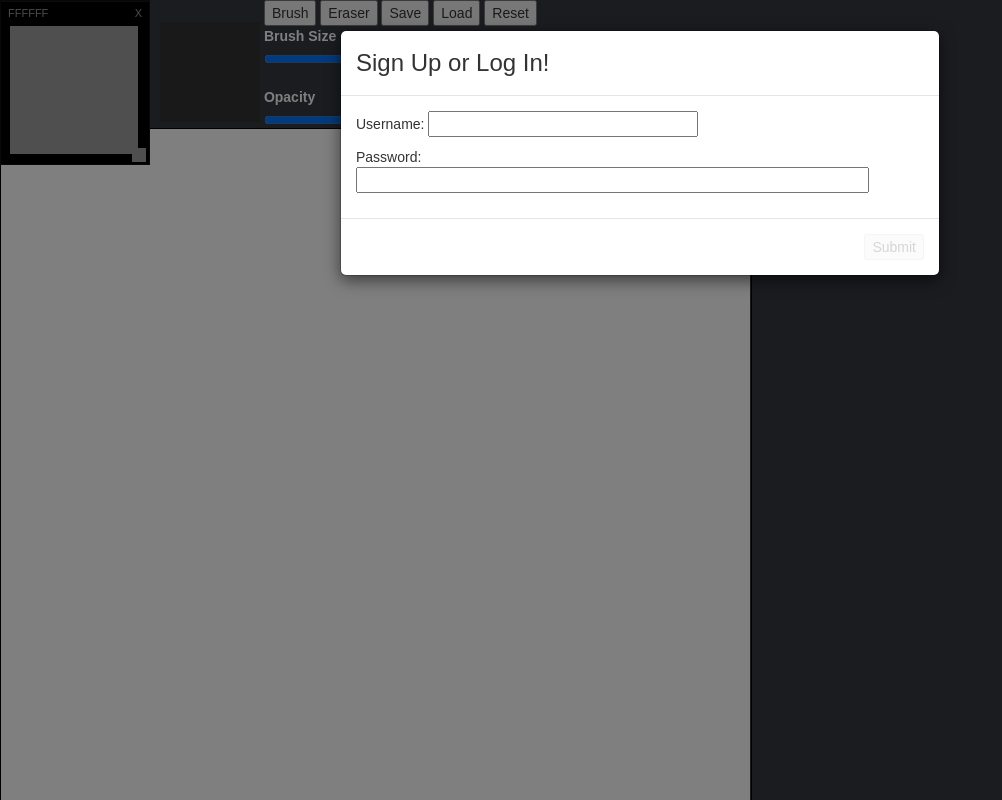
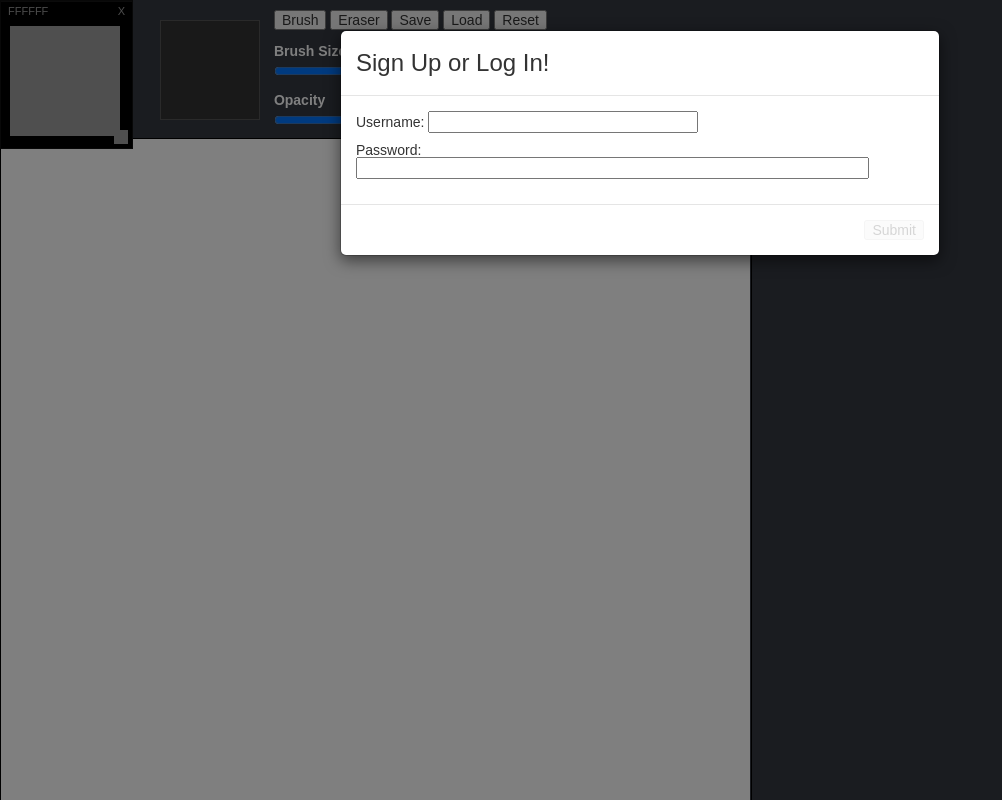
Before and after one commit to YanareKu/Scribble-Squid, a Flask app: page / in a window 1280 px wide. Shown: the whole page, without its empty margins (0-1002 px from the left). Run offline with Flask 2, Linux system fonts and the light colour scheme; some libraries are stand-ins or nearby versions; grey boxes are pictures that could not be loaded.

Commit message:
Small appearance tweaks. Disabled scrolling

```diff
--- a/static/css/styles.css
+++ b/static/css/styles.css
@@ -26,6 +26,8 @@ label {
 body {
 	font-family:Arial,Helvetica,sans-serif;
 	background-color: #343840;
+	line-height: 1;
+	overflow: hidden;
 }
 
 .btn-default{
@@ -53,8 +55,9 @@ input[type="submit"]:disabled{
 	background: #000;
 	padding-bottom: 8px;
 	border: 1px solid #111;
-	WIDTH: 148px;
-	HEIGHT: 155px;
+	height: 139px; width: 131px;
+/*	WIDTH: 148px;
+	HEIGHT: 155px; */
 	Z-INDEX: 100;
 	 box-sizing: content-box;
 	-webkit-box-sizing: content-box;
--- a/templates/index.html
+++ b/templates/index.html
@@ -18,19 +18,20 @@
                 <span id="mHEX">FFFFFF</span>
                 <div onmousedown="\_S('mini').display='none';">X</div>
             </div>
-            <div class="south" id="mSpec" style="HEIGHT: 128px; WIDTH: 128px;" onmousedown="Picker.core('mCur',event)">
-                <div id="mCur" style="TOP: 86px; LEFT: 68px;"></div>
+            <div class="south" id="mSpec" style="HEIGHT: 110px; WIDTH: 110px;" onmousedown="Picker.core('mCur',event)">
+                <div id="mCur" style="TOP: 76px; LEFT: 58px;"></div>
                 <img src="static/img/circle.png" onmousedown="return false;" ondrag="return false;" onselectstart="return false;">
                 <img src="static/img/resize.gif" id="mSize" onmousedown="Picker.core('mSize',event); return false;" ondrag="return false;" onselectstart="return false;">
             </div>
         </div>
-        <div id="plugID" style="display: inline-block; vertical-align:top; HEIGHT: 100px; WIDTH: 100px; MARGIN: 22px 0 0 160px; PADDING-TOP: 60px; COLOR: #000; BORDER: 1px solid #333; TEXT-ALIGN: center; FONT-SiZE: 25px; BACKGROUND: #333;"></div>
-        <div id="buttons" style="display: inline-block; vertical-align:top;">
+        <div id="plugID" style="display: inline-block; vertical-align:top; HEIGHT: 100px; WIDTH: 100px; MARGIN: 20px 0 0 160px; PADDING-TOP: 60px; COLOR: #000; BORDER: 1px solid #555; TEXT-ALIGN: center; FONT-SiZE: 25px; BACKGROUND: #333;"></div>
+        <div id="buttons" style="display: inline-block; vertical-align:top; MARGIN: 10px">
         <button id="draw">Brush</button>
         <button id="eraser">Eraser</button>
         <button id="save">Save</button>
         <button id="load">Load</button>
         <button id="reset">Reset</button><br>
+        <br>
         <label for="brushSize">Brush Size</label>
         <input type="range" min="1" max="30" value="15" id="brush_size"><br>
         <label for="opacity">Opacity</label>
```
